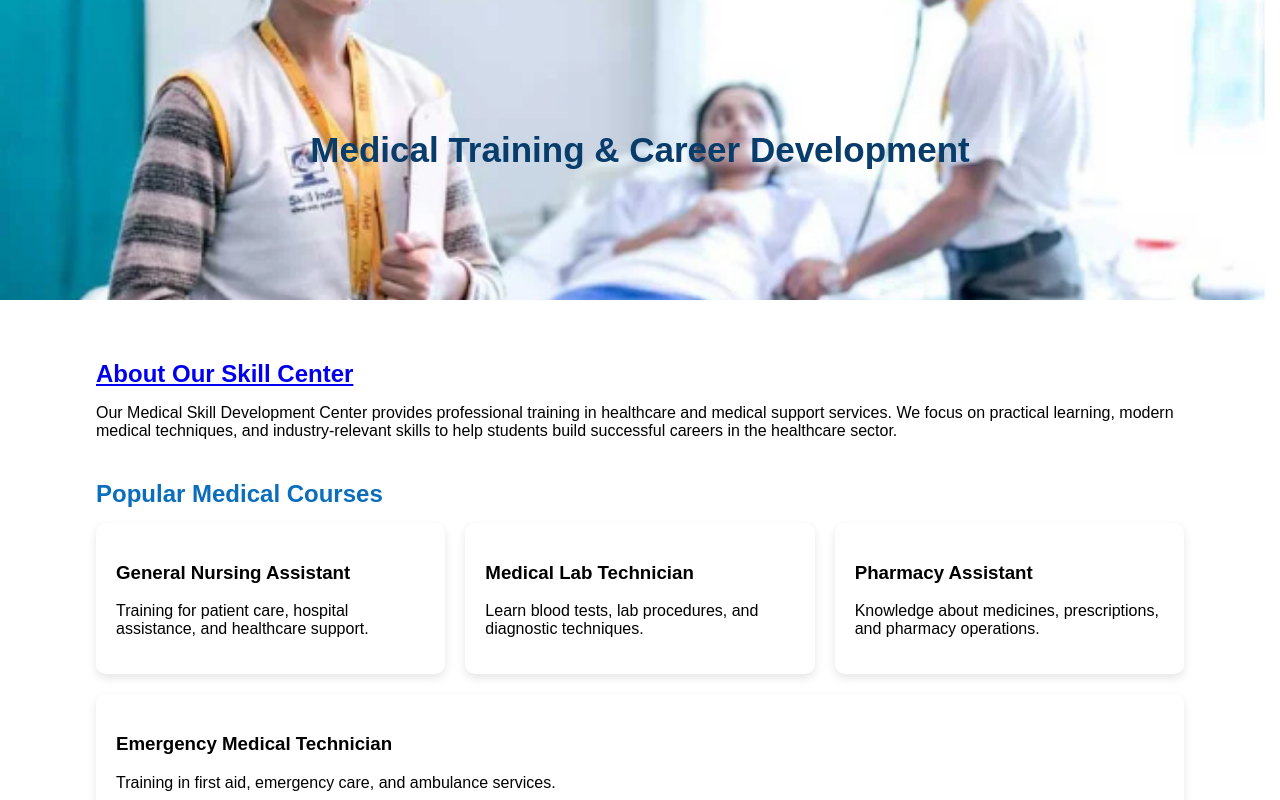
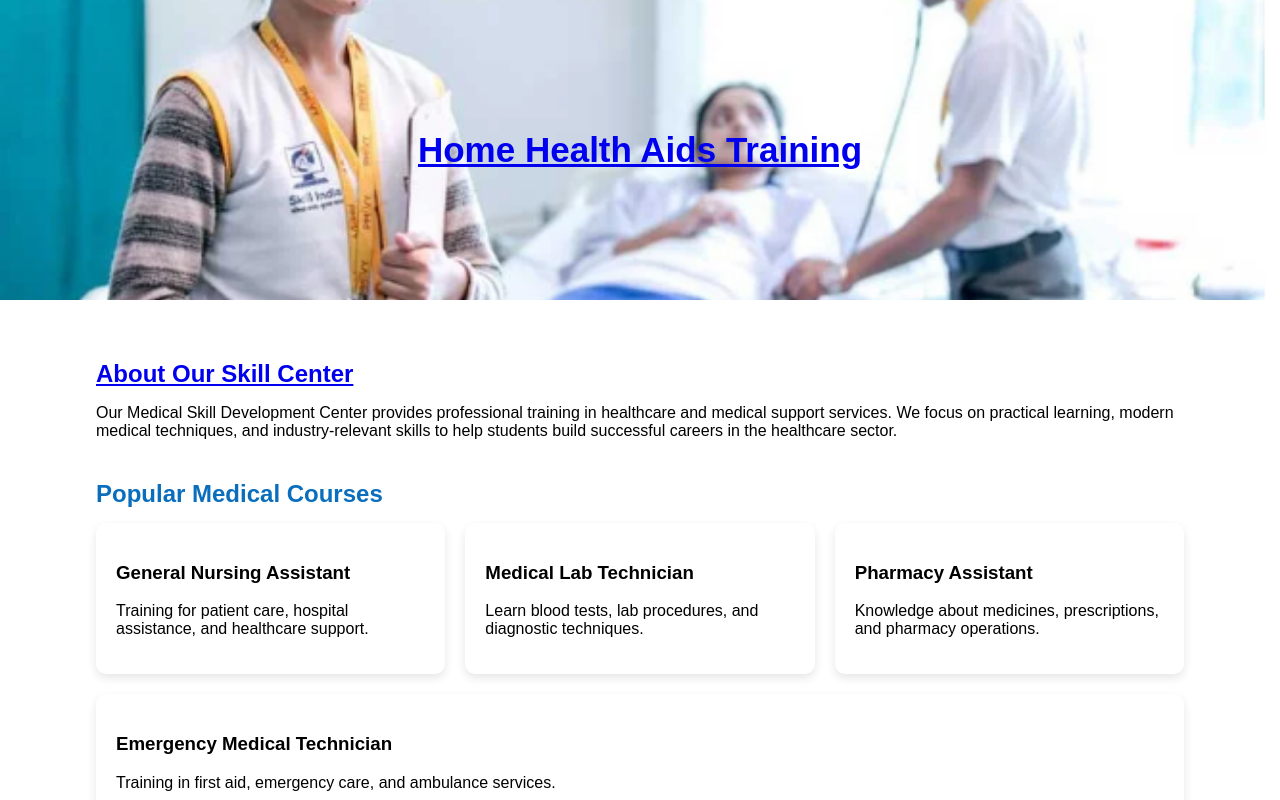
Before and after one commit to misterpandey180-cpu/HHA, a plain HTML site: page index.html in a window 1280 px wide. Shown: the top 800 px of the page. Drawn offline with Linux system fonts and the light colour scheme.

Commit message:
Update index.html

```diff
--- a/index.html
+++ b/index.html
@@ -87,7 +87,8 @@ margin-top:20px;
 
 
 <div class="hero">
-Medical Training & Career Development
+ <a href="https://cradlelifescience.blogspot.com/2026/03/hha-home-health-aide.html">Home Health Aids Training</a>
+
 </div>
 
 <div class="container">
```
